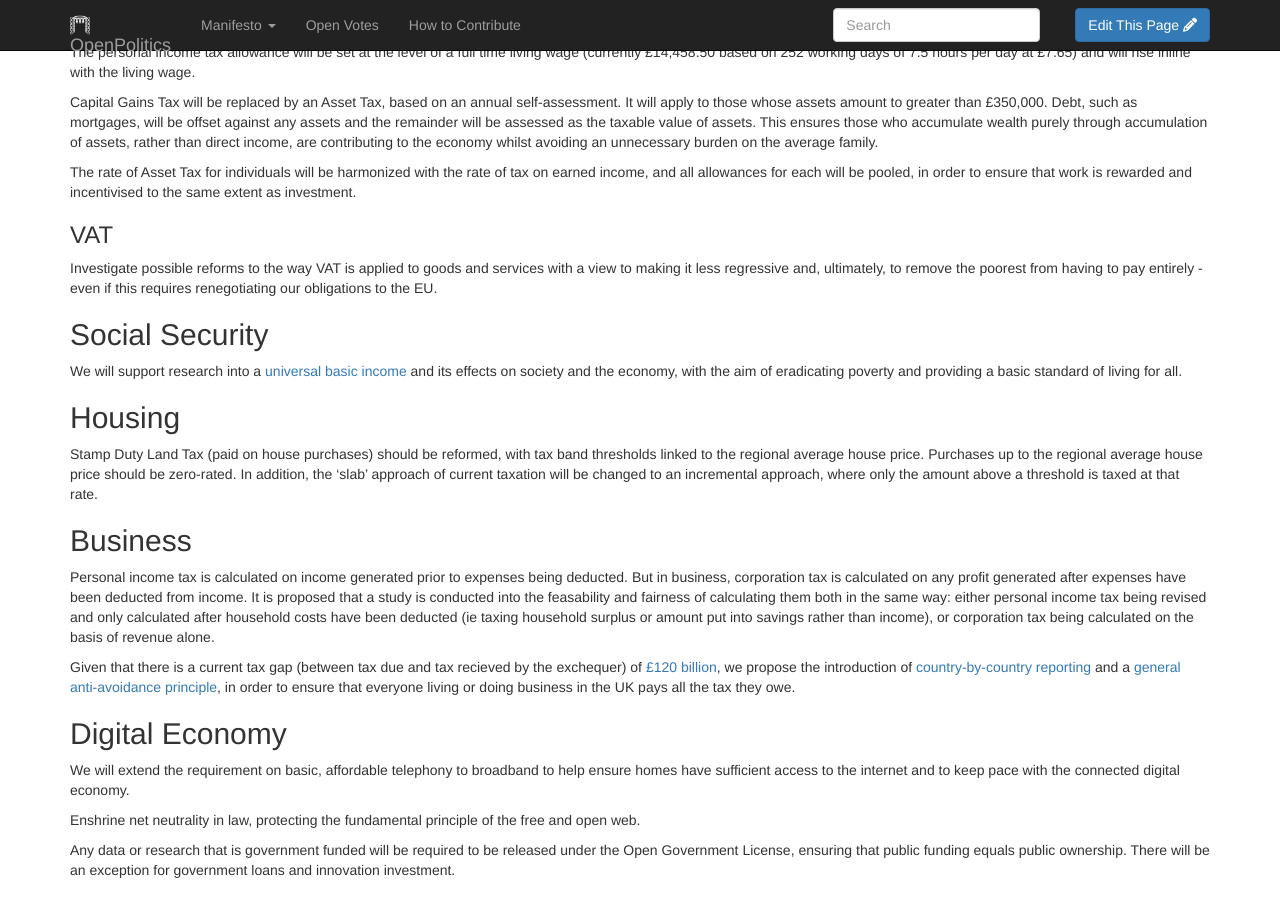
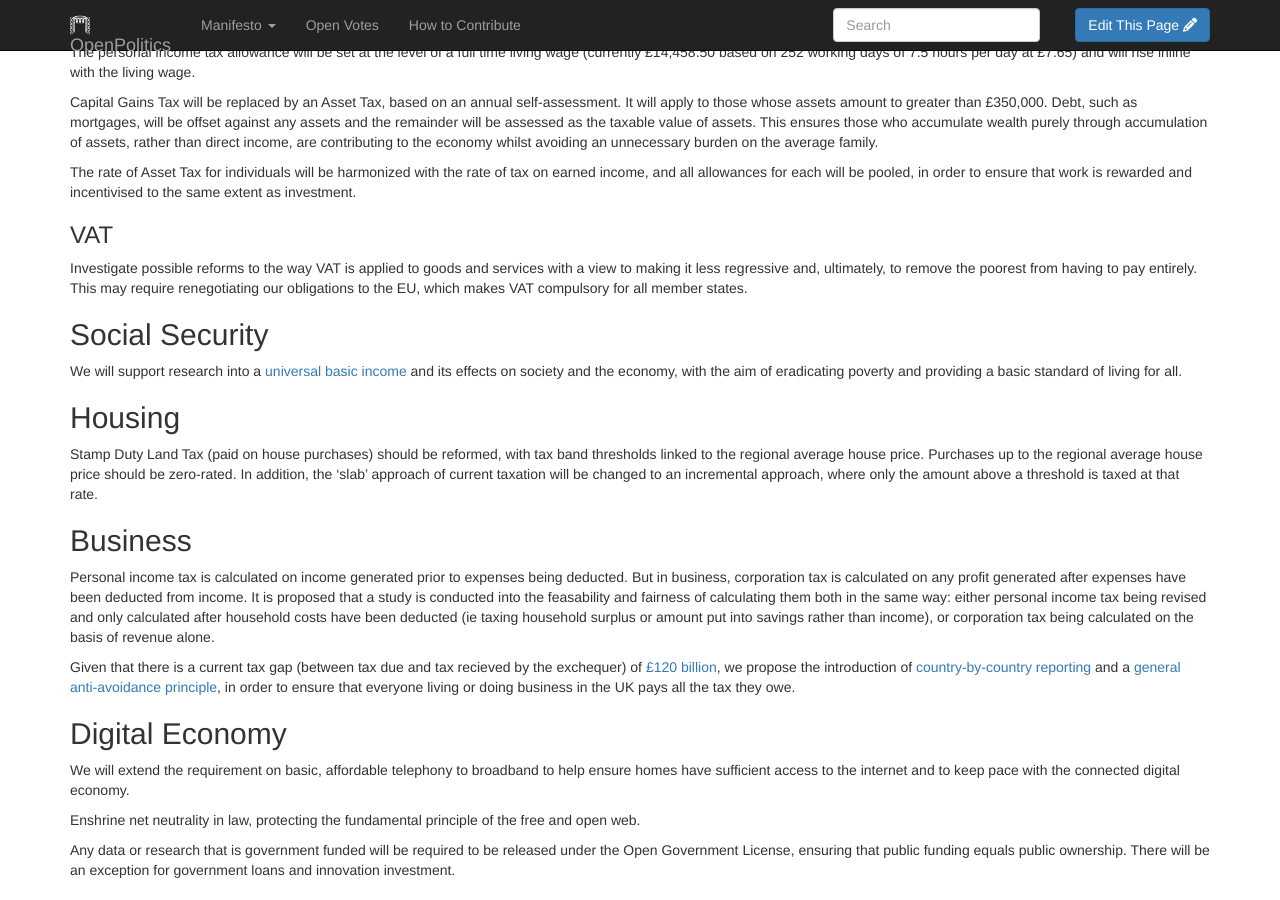
Before and after one commit to openpolitics/manifesto, a Jekyll site: the page built from manifesto/economy.md, in a window 1280 px wide and 900 px high, scrolled down 477 px. Built offline with Jekyll 4.4.1, drawn with Linux system fonts in a browser that asks for light colours; nearby versions of some CDN libraries; library files that are not in the unit come from our copies.

Commit message:
Make EU VAT point more explicit.

```diff
--- a/manifesto/economy.md
+++ b/manifesto/economy.md
@@ -20,7 +20,7 @@ Capital Gains Tax will be replaced by an Asset Tax, based on an annual self-asse
 The rate of Asset Tax for individuals will be harmonized with the rate of tax on earned income, and all allowances for each will be pooled, in order to ensure that work is rewarded and incentivised to the same extent as investment.
 
 ### VAT
-Investigate possible reforms to the way VAT is applied to goods and services with a view to making it less regressive and, ultimately, to remove the poorest from having to pay entirely - even if this requires renegotiating our obligations to the EU.
+Investigate possible reforms to the way VAT is applied to goods and services with a view to making it less regressive and, ultimately, to remove the poorest from having to pay entirely. This may require renegotiating our obligations to the EU, which makes VAT compulsory for all member states.
 
 ## Social Security
 
```
